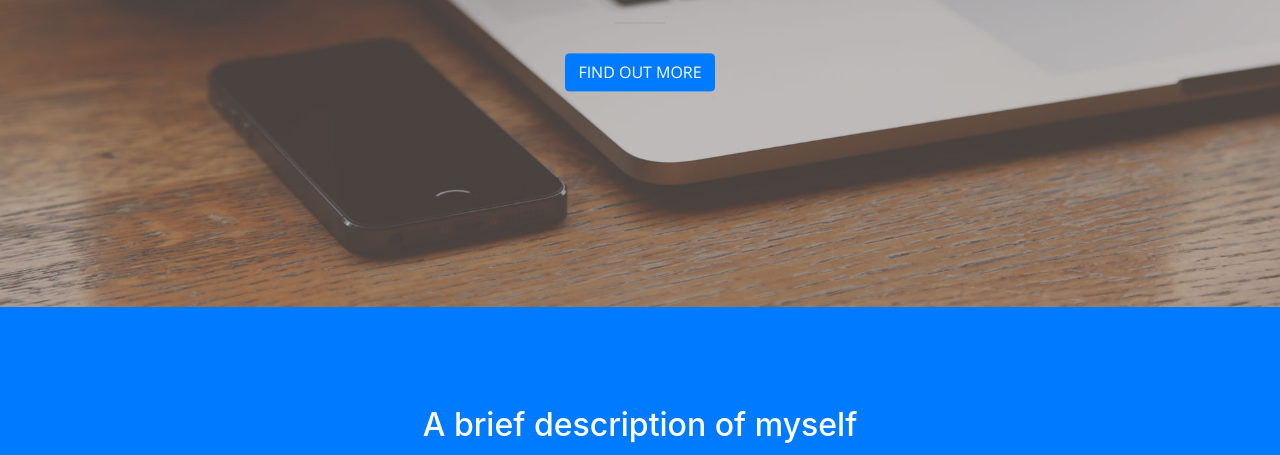
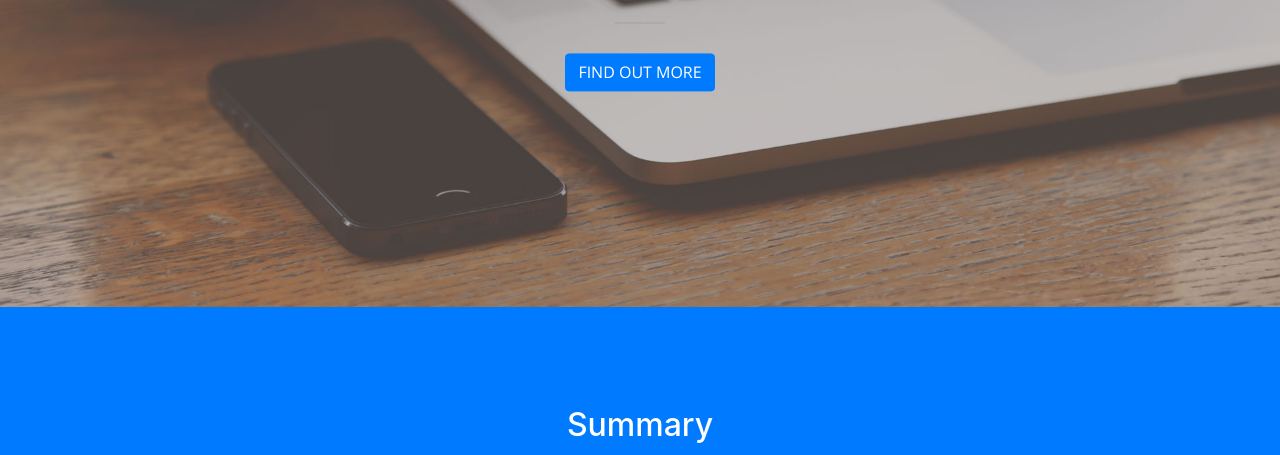
Before and after one commit to MichaelReyes/MichaelReyes.github.io, a website with bundled scripts: page index.html in a window 1280 px wide. Shown: the part 493-948 px from the top of the page. Built offline with nearby package versions, Linux system fonts and the light colour scheme.

Commit message:
80% done

```diff
--- a/index.html
+++ b/index.html
@@ -78,7 +78,7 @@
       <div class="container">
         <div class="row">
           <div class="col-lg-8 mx-auto text-center">
-            <h2 class="section-heading text-white">A brief description of myself</h2>
+            <h2 class="section-heading text-white">Summary</h2>
             <hr class="light">
             <p class="text-faded">
               I have more than 3 years experience in Windows and Android app development and currently working as an Android Developer at Ayala Group Club Inc. and as a Part-Time Android Developer at TBLTechNerds.com. My current main area of interest is Native Java Android application development.
```
